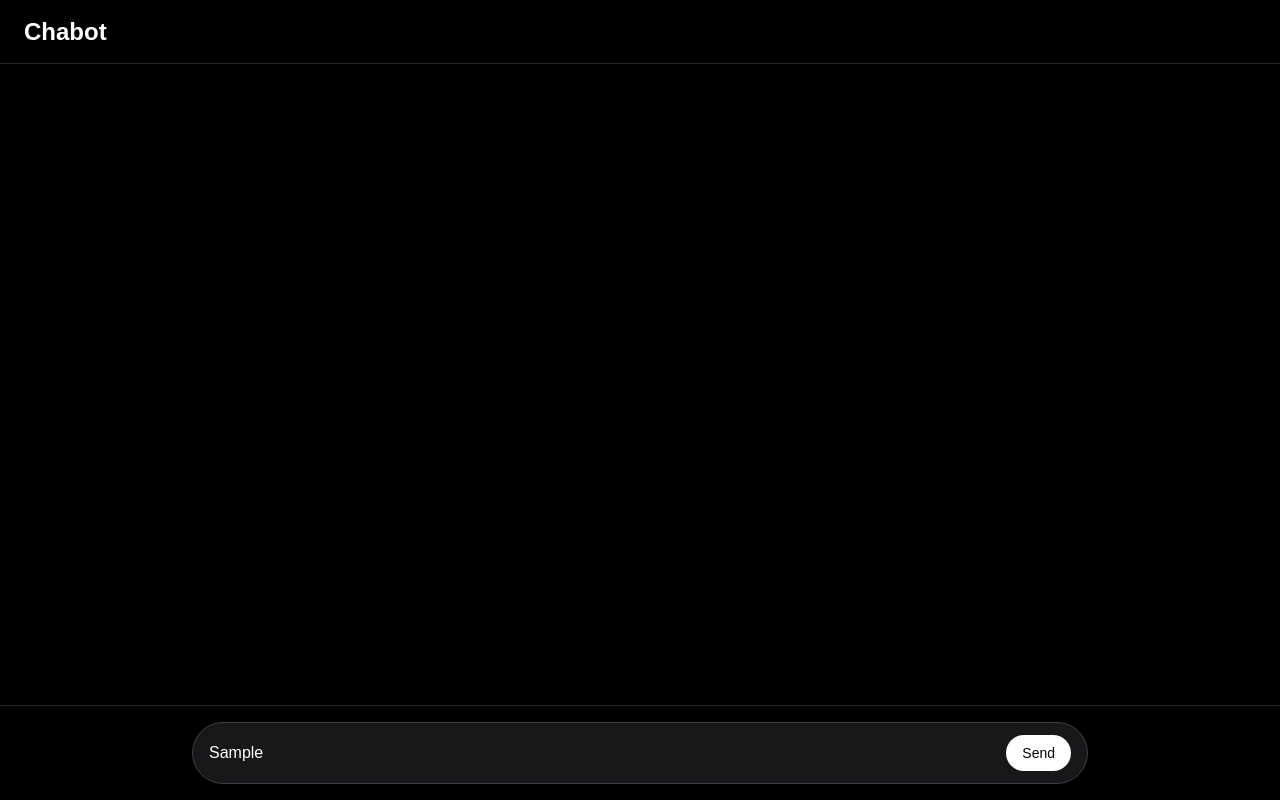
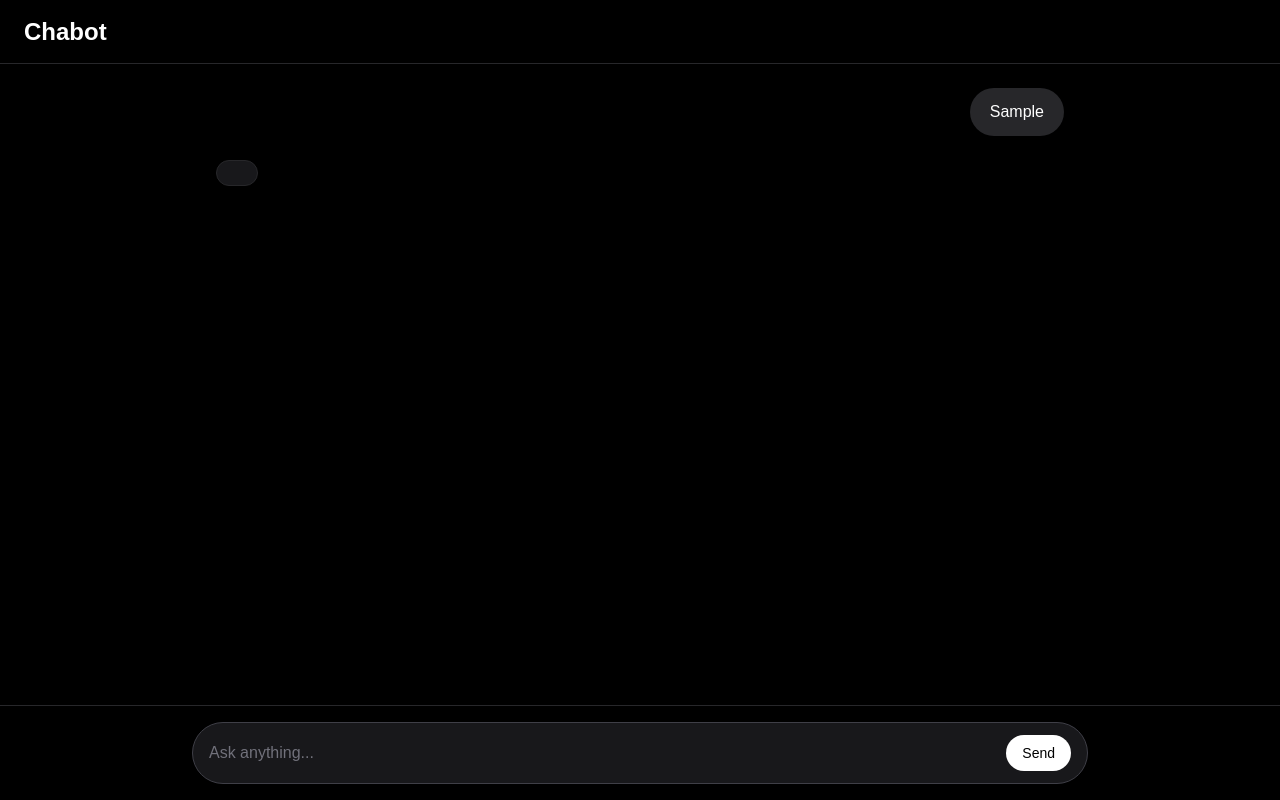
Before and after one commit to randiwrodrigo/ai-chatbot, a Next.js app: page / in a window 1280 px wide. Both pictures are taken after typing "Sample" into the empty fields and a click on the button "Send". Built offline with nearby package versions, Linux system fonts and the light colour scheme; no server answers.

Commit message:
Implement end-to-end AI chat flow

```diff
--- a/components/chat/Chat.tsx
+++ b/components/chat/Chat.tsx
@@ -1,6 +1,46 @@
+
+"use client";
+
+import { useState } from "react";
 import MessageInput from "./MessageInput";
+import MessageList from "./MessageList";
+import { Message } from "@/types/chat";
+
 
 export default function Chat() {
+
+  try {
+    const [messages, setMessages] = useState<Message[]>([]);
+
+    async function handleSend(content: string) {
+      const newMessage: Message = {
+        id: crypto.randomUUID(),
+        role: "user",
+        content,
+      };
+
+      setMessages((prev) => [...prev, newMessage]);
+
+      const response = await fetch("/api/chat", {
+        method: "POST",
+        headers: {
+          "Content-Type": "application/json",
+        },
+        body: JSON.stringify({
+          message: content,
+        }),
+      });
+
+      const data = await response.json();
+      const botMessage: Message = {
+        id: crypto.randomUUID(),
+        role: "assistant",
+        content: data.message,
+      };
+
+      setMessages((prev) => [...prev, botMessage]);
+    }
+
     return (
       <main className="flex h-screen flex-col bg-black text-white">
         {/* Header */}
@@ -10,13 +50,28 @@ export default function Chat() {
 
         {/* Messages */}
         <section className="flex-1 overflow-y-auto">
-        {/* Messages will go here */}
+          <MessageList messages={messages} />
         </section>
 
         {/* Input */}
         <footer className="border-t border-zinc-800 p-4">
-        <MessageInput />
+          <MessageInput onSend={handleSend} />
         </footer>
       </main>
     );
   }
+
+  catch (error) {
+    console.error("Error in Chat component:", error);
+    return (
+      <main className="flex h-screen flex-col bg-black text-white">
+        <header className="h-16 border-b border-zinc-800 px-6 flex items-center">
+          <h1 className="text-2xl font-semibold">Chabot</h1>
+        </header>
+        <section className="flex-1 overflow-y-auto p-6">
+          <p className="text-red-500">An error occurred while initializing the chat.</p>
+        </section>
+      </main>
+    );
+  }
+}
--- a/components/chat/Message.tsx
+++ b/components/chat/Message.tsx
@@ -0,0 +1,23 @@
+import { Message as MessageType } from "@/types/chat";
+
+interface MessageProps {
+  message: MessageType;
+}
+
+export default function Message({ message }: MessageProps) {
+  const isUser = message.role === "user";
+
+  return (
+    <div className={`flex ${isUser ? "justify-end" : "justify-start"} mb-6`}>
+      <div
+        className={`max-w-xl rounded-3xl px-5 py-3 ${
+          isUser
+            ? "bg-zinc-800 text-white"
+            : "bg-zinc-900 text-white border border-zinc-800"
+        }`}
+      >
+        {message.content}
+      </div>
+    </div>
+  );
+}
--- a/components/chat/MessageInput.tsx
+++ b/components/chat/MessageInput.tsx
@@ -1,15 +1,41 @@
 "use client";
 
-export default function MessageInput() {
+import { useState } from "react";
+
+interface MessageInputProps {
+  onSend: (message: string) => void;
+}
+
+export default function MessageInput({ onSend }: MessageInputProps) {
+  const [message, setMessage] = useState("");
+
+  function handleSend() {
+    if (!message.trim()) return;
+
+    onSend(message);
+
+    setMessage("");
+  }
+
   return (
     <div className="mx-auto flex w-full max-w-4xl items-center gap-3 rounded-full border border-zinc-700 bg-zinc-900 px-4 py-3">
       <input
         type="text"
         placeholder="Ask anything..."
+        value={message}
+        onChange={(e) => setMessage(e.target.value)}
+        onKeyDown={(e) => {
+          if (e.key === "Enter") {
+            handleSend();
+          }
+        }}
         className="flex-1 bg-transparent text-white placeholder:text-zinc-500 outline-none"
       />
 
-      <button className="rounded-full bg-white px-4 py-2 text-sm font-medium text-black transition hover:bg-zinc-200">
+      <button
+        onClick={handleSend}
+        className="rounded-full bg-white px-4 py-2 text-sm font-medium text-black transition hover:bg-zinc-200"
+      >
         Send
       </button>
     </div>
--- a/components/chat/MessageList.tsx
+++ b/components/chat/MessageList.tsx
@@ -0,0 +1,16 @@
+import { Message as MessageType } from "@/types/chat";
+import Message from "./Message";
+
+interface MessageListProps {
+  messages: MessageType[];
+}
+
+export default function MessageList({ messages }: MessageListProps) {
+  return (
+    <div className="mx-auto w-full max-w-4xl p-6">
+      {messages.map((message) => (
+        <Message key={message.id} message={message} />
+      ))}
+    </div>
+  );
+}
--- a/types/chat.ts
+++ b/types/chat.ts
@@ -0,0 +1,5 @@
+export interface Message {
+  id: string;
+  role: "user" | "assistant";
+  content: string;
+}
```
Lines whose indentation alone changed are shown as unchanged.
